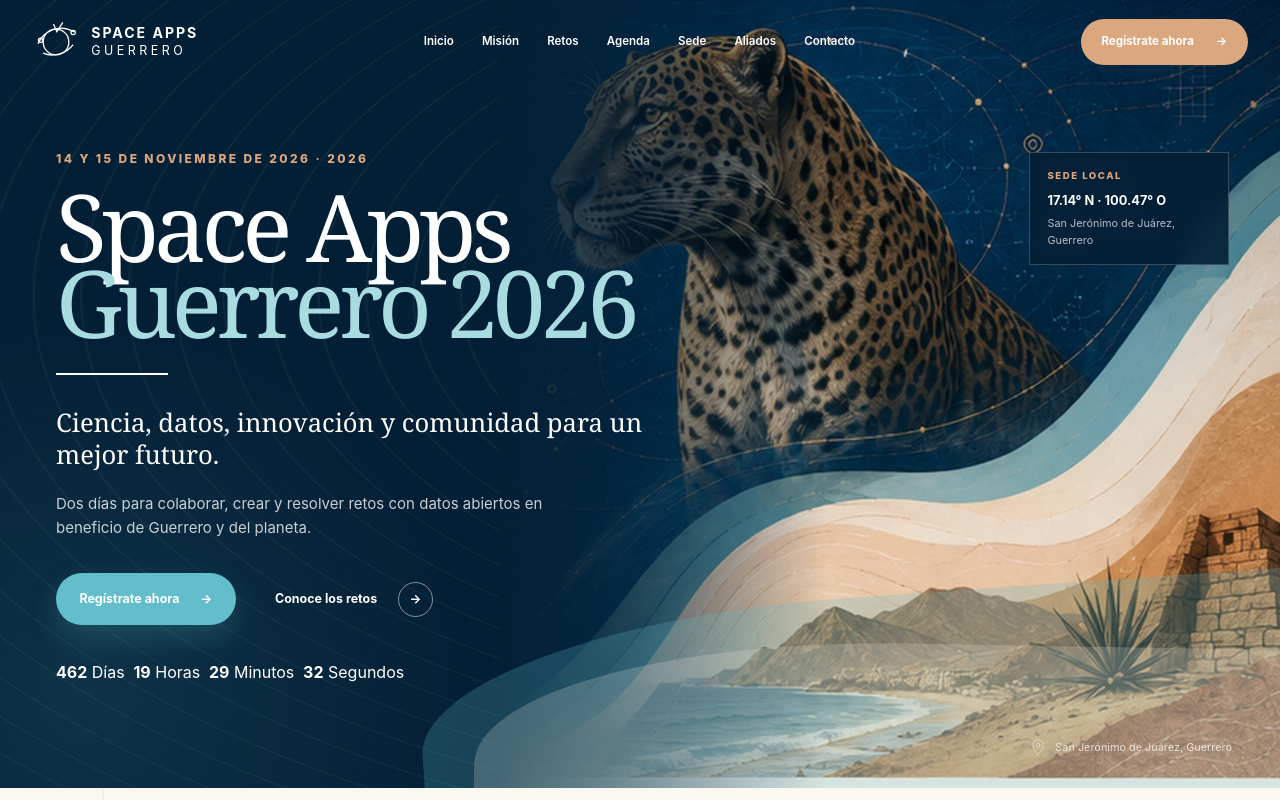
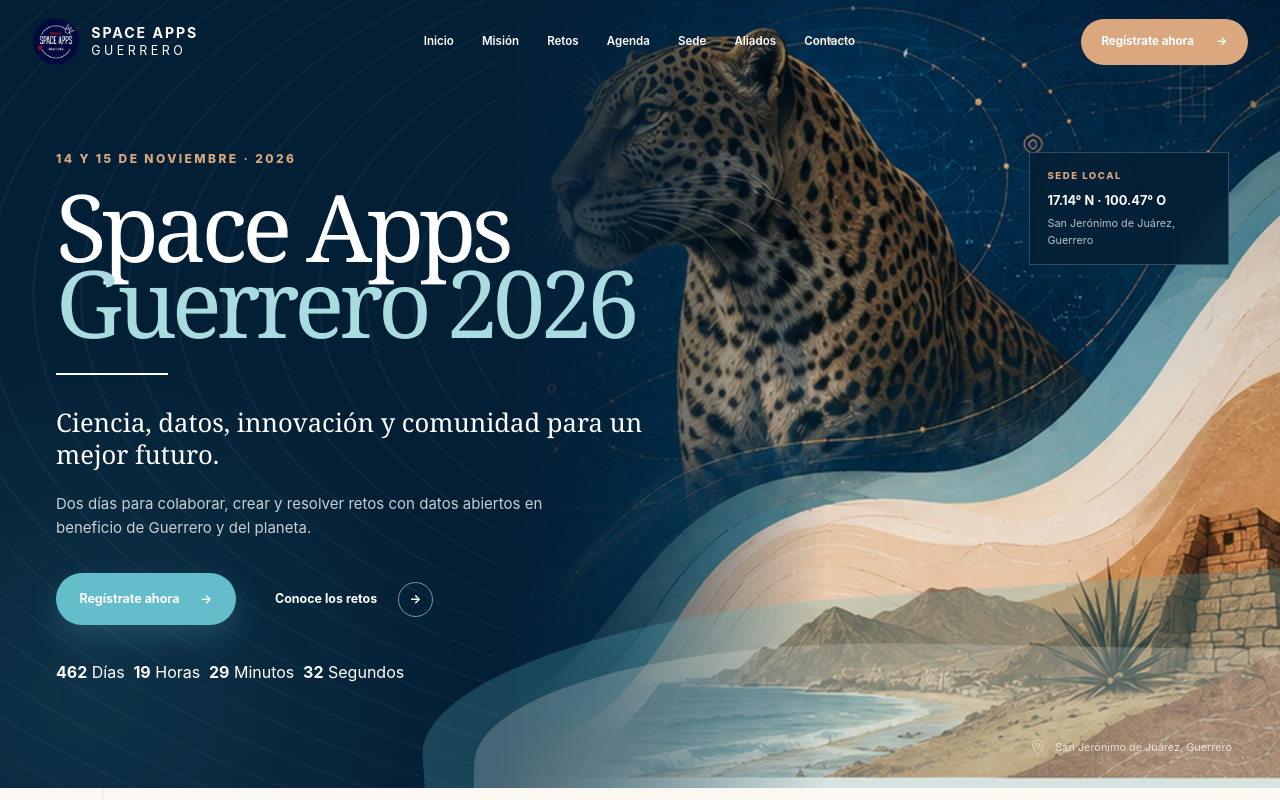
Before and after one commit to Tavolordk/spaceappAtoyac, a Next.js app: page / in a window 1280 px wide. Shown: the top 800 px of the page. Built offline with nearby package versions, Linux system fonts and the light colour scheme.

Commit message:
space apps challenge guerrero nuevo diseño

```diff
--- a/src/components/BrandMark.tsx
+++ b/src/components/BrandMark.tsx
@@ -1,14 +1,8 @@
+import Image from "next/image";
 export default function BrandMark() {
   return (
     <span className="brand-mark" aria-hidden="true">
-      <svg viewBox="0 0 56 56" role="img">
-        <circle cx="28" cy="28" r="15" />
-        <path d="M7 30c7-15 25-24 42-14" />
-        <path d="M13 41c11 5 27 1 35-10" />
-        <circle cx="10" cy="26" r="2.5" />
-        <circle cx="48" cy="17" r="2.5" />
-        <path d="M25 7l4 9 7-11" />
-      </svg>
+      <Image src="/logo.png" alt="Company Logo" width={56} height={56} />
     </span>
   );
 }
--- a/src/components/Footer.tsx
+++ b/src/components/Footer.tsx
@@ -1,5 +1,4 @@
 import Link from "next/link";
-import BrandMark from "@/components/BrandMark";
 import { siteConfig } from "@/data/site";
 
 export default function Footer() {
@@ -7,7 +6,6 @@
     <footer className="footer">
       <div className="footer__inner">
         <div className="footer__message">
-          <BrandMark />
           <div>
             <h2>Tus ideas pueden transformar Guerrero.</h2>
             <p>
--- a/src/data/site.ts
+++ b/src/data/site.ts
@@ -1,7 +1,7 @@
 export const siteConfig = {
   name: "Space Apps Guerrero",
   year: 2026,
-  dateLabel: "14 y 15 de noviembre de 2026",
+  dateLabel: "14 y 15 de noviembre",
   eventDate: "2026-11-14T09:00:00-06:00",
   venue: {
     name: "Escuela Preparatoria No. 23",
```
Also changed, not shown: public/logo.png.
